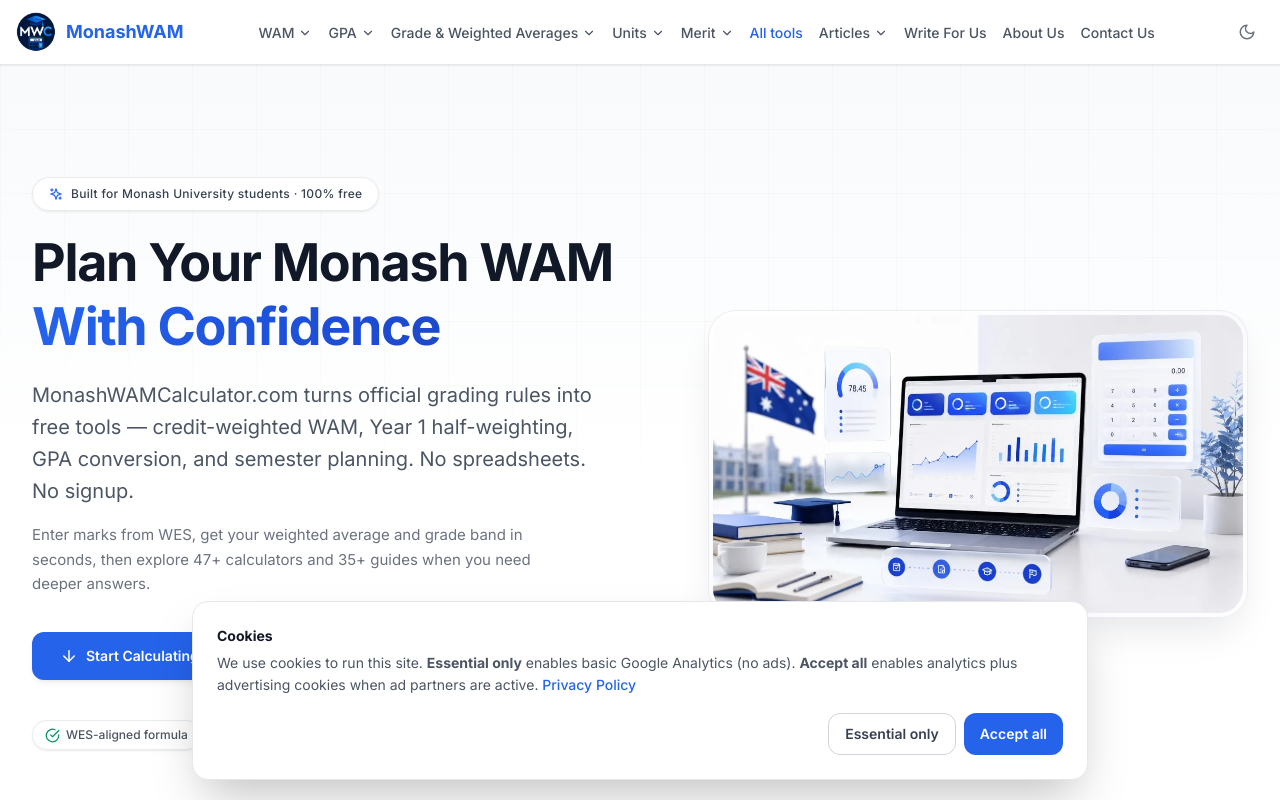
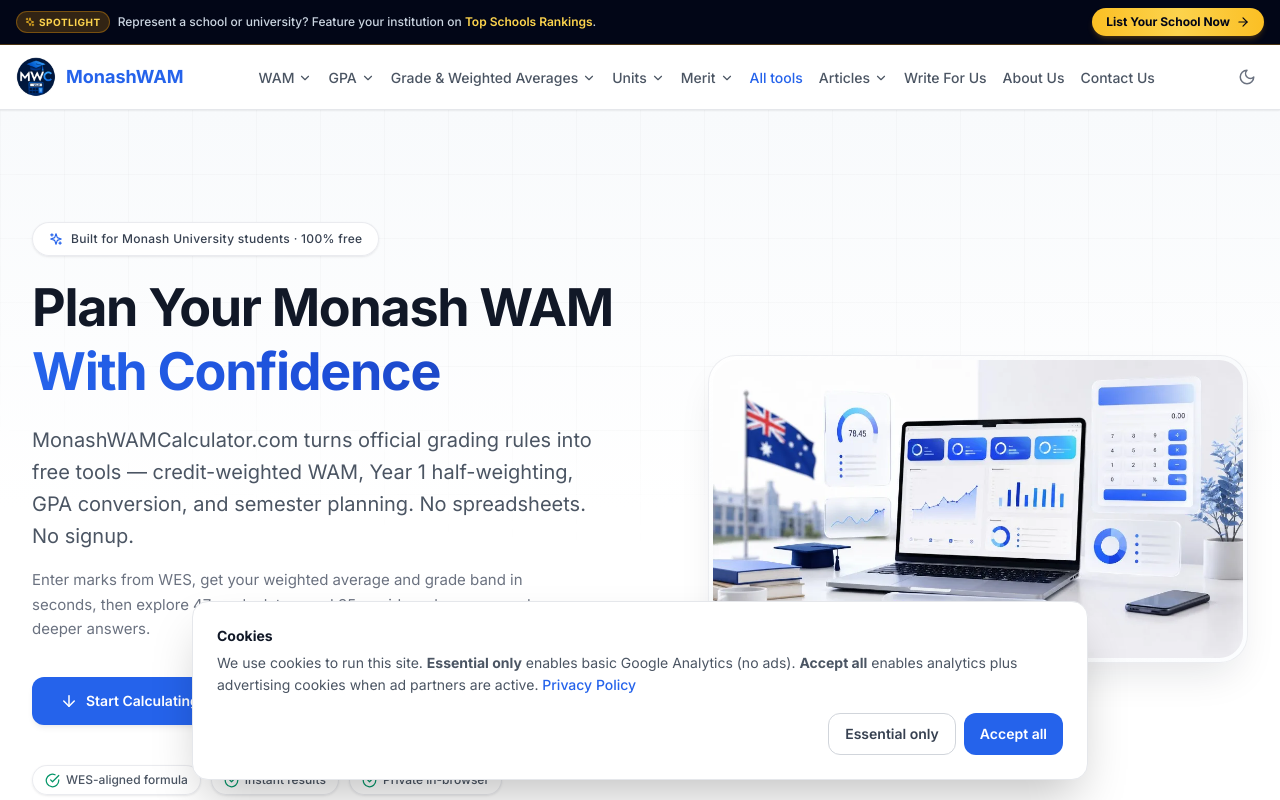
Before and after one commit to asbusiness276-cyber/monash-wam-calculator, a React (Vite) app: page / in a window 1280 px wide. Shown: the top 800 px of the page. Built offline with nearby package versions, Linux system fonts and the light colour scheme.

Commit message:
Update TopSchools ad to sleek pill button matching screenshot in top header

```diff
--- a/src/App.tsx
+++ b/src/App.tsx
@@ -4,7 +4,6 @@
 import Footer from './components/Footer';
 import CookieConsent from './components/CookieConsent';
 import PageLoader from './components/PageLoader';
-import TopSchoolsPromoBanner from './components/TopSchoolsPromoBanner';
 import Home from './pages/Home';
 
 const WAMtoGPA = lazy(() => import('./pages/WAMtoGPA'));
@@ -162,7 +161,6 @@
         {getPage(path)}
       </main>
       <Footer />
-      <TopSchoolsPromoBanner isFloating />
       <CookieConsent />
     </div>
   );
--- a/src/components/Navbar.tsx
+++ b/src/components/Navbar.tsx
@@ -1,6 +1,7 @@
 import { useState } from 'react';
 import { Moon, Sun, Menu, X, ChevronDown } from 'lucide-react';
 import SiteLogo from './SiteLogo';
+import TopSchoolsPromoBanner from './TopSchoolsPromoBanner';
 import { ARTICLE_CATEGORIES, getArticleCategoryPath } from '../data/articleCategories';
 import { CALCULATOR_CATEGORIES, type CalculatorCategory } from '../data/calculatorCatalog';
 
@@ -35,7 +36,9 @@
   const [mobileArticlesOpen, setMobileArticlesOpen] = useState(false);
 
   return (
-    <nav className="sticky top-0 z-50 bg-white/95 dark:bg-gray-900/95 backdrop-blur border-b border-gray-200 dark:border-gray-700 shadow-sm">
+    <>
+      <TopSchoolsPromoBanner variant="top-bar" />
+      <nav className="sticky top-0 z-50 bg-white/95 dark:bg-gray-900/95 backdrop-blur border-b border-gray-200 dark:border-gray-700 shadow-sm">
       <div className="max-w-7xl mx-auto px-4 py-3 flex items-center justify-between">
         <a href="/" className="flex items-center gap-2.5 font-bold text-primary-600 dark:text-primary-400 text-lg" title="Monash WAM Calculator — WAM Calculator">
           <SiteLogo size="md" />
@@ -281,5 +284,6 @@
         </div>
       )}
     </nav>
+    </>
   );
 }
--- a/src/components/TopSchoolsPromoBanner.tsx
+++ b/src/components/TopSchoolsPromoBanner.tsx
@@ -1,92 +1,65 @@
-import { useState } from 'react';
-import { Sparkles, CheckCircle2, ArrowRight, X, GraduationCap } from 'lucide-react';
+import { ArrowRight, GraduationCap, Sparkles } from 'lucide-react';
 
 interface TopSchoolsPromoBannerProps {
+  variant?: 'button' | 'top-bar';
   className?: string;
-  isFloating?: boolean;
 }
 
 export default function TopSchoolsPromoBanner({
+  variant = 'button',
   className = '',
-  isFloating = false,
 }: TopSchoolsPromoBannerProps) {
-  const [isDismissed, setIsDismissed] = useState(false);
-
-  if (isDismissed) return null;
-
   const handleClick = () => {
     if (typeof window.gtag === 'function') {
       window.gtag('event', 'topschools_promo_click', {
+        variant,
         destination: 'https://topschoolsrankings.com/',
       });
     }
   };
 
+  if (variant === 'top-bar') {
     return (
-    <div
-      className={`relative overflow-hidden rounded-2xl bg-slate-950/95 border border-amber-400/40 p-4 shadow-xl text-white transition-all duration-300 hover:border-amber-400/60 ${
-        isFloating ? 'hidden md:block fixed bottom-5 right-5 z-40 w-[270px] shadow-2xl shadow-amber-950/50' : 'w-full max-w-[280px]'
-      } ${className}`}
-    >
-      {/* Ambient Gold Glow */}
-      <div className="absolute top-0 right-0 w-24 h-24 bg-amber-500/10 rounded-full blur-xl pointer-events-none" />
-
-      {isFloating && (
-        <button
-          onClick={() => setIsDismissed(true)}
-          className="absolute top-2.5 right-2.5 p-1 rounded-lg text-slate-400 hover:text-white hover:bg-slate-800/80 transition-colors"
-          title="Dismiss"
-          aria-label="Dismiss banner"
-        >
-          <X className="w-3.5 h-3.5" />
-        </button>
-      )}
-
-      {/* Header Badge & Sponsor Tag */}
-      <div className="flex items-center justify-between gap-1.5">
-        <span className="inline-flex items-center gap-1 px-2 py-0.5 rounded-full text-[10px] font-black uppercase tracking-wider bg-amber-500/20 text-amber-300 border border-amber-500/35">
+      <div className="bg-slate-950 border-b border-amber-500/30 text-white text-xs py-2 px-4">
+        <div className="max-w-7xl mx-auto flex items-center justify-between gap-3">
+          <div className="flex items-center gap-2 min-w-0">
+            <span className="inline-flex items-center gap-1 px-2 py-0.5 rounded-full text-[10px] font-black uppercase tracking-wider bg-amber-500/20 text-amber-300 border border-amber-500/35 shrink-0">
               <Sparkles className="w-2.5 h-2.5 text-amber-400" />
-          Directory
+              Spotlight
             </span>
-        {!isFloating && (
-          <span className="text-[9px] font-bold text-slate-500 uppercase tracking-widest">Sponsored</span>
-        )}
+            <p className="text-slate-300 font-medium truncate text-[11px] sm:text-xs">
+              Represent a school or university? Feature your institution on <strong className="text-amber-300 font-semibold">Top Schools Rankings</strong>.
+            </p>
           </div>
 
-      {/* Main Title */}
-      <h4 className="mt-2 text-xs font-black text-white leading-snug flex items-center gap-1.5">
-        <GraduationCap className="w-3.5 h-3.5 text-amber-400 shrink-0" />
-        <span>List Your School or University</span>
-      </h4>
-
-      {/* Short Punchy Copy */}
-      <p className="mt-1 text-[11px] text-slate-300 leading-snug">
-        Feature your institution on <strong className="text-amber-300 font-semibold">Top Schools Rankings</strong> to reach prospective students worldwide.
-      </p>
-
-      {/* Compact Bullets Grid */}
-      <div className="mt-2.5 grid grid-cols-2 gap-1.5 text-[10px] font-medium text-slate-300">
-        <div className="flex items-center gap-1">
-          <CheckCircle2 className="w-3 h-3 text-emerald-400 shrink-0" />
-          <span className="truncate">Verified Profile</span>
-        </div>
-        <div className="flex items-center gap-1">
-          <CheckCircle2 className="w-3 h-3 text-emerald-400 shrink-0" />
-          <span className="truncate">Global Reach</span>
-        </div>
-      </div>
-
-      {/* Compact High-Converting CTA Button */}
           <a
             href="https://topschoolsrankings.com/"
             target="_blank"
             rel="noopener noreferrer"
             onClick={handleClick}
-        className="mt-3 group flex items-center justify-center gap-1.5 w-full py-2 px-3 rounded-xl font-extrabold text-[11px] text-slate-950 bg-gradient-to-r from-amber-400 via-amber-300 to-amber-400 hover:from-amber-300 hover:to-amber-200 transition-all duration-300 shadow-md shadow-amber-500/25 hover:shadow-amber-500/40 active:scale-[0.98]"
+            className="group shrink-0 inline-flex items-center gap-1.5 px-3.5 py-1.5 rounded-full font-extrabold text-xs text-slate-950 bg-gradient-to-r from-amber-400 via-amber-300 to-amber-400 hover:from-amber-300 hover:to-amber-200 transition-all duration-300 shadow-md shadow-amber-500/20 hover:shadow-amber-500/40 active:scale-[0.98]"
           >
             <span>List Your School Now</span>
-        <ArrowRight className="w-3 h-3 transition-transform group-hover:translate-x-0.5" />
+            <ArrowRight className="w-3.5 h-3.5 transition-transform group-hover:translate-x-0.5" />
           </a>
+        </div>
       </div>
     );
   }
+
+  // Pure Standalone Pill Button matching user screenshot
+  return (
+    <a
+      href="https://topschoolsrankings.com/"
+      target="_blank"
+      rel="noopener noreferrer"
+      onClick={handleClick}
+      className={`group inline-flex items-center justify-center gap-2 px-5 py-2.5 rounded-full font-black text-xs sm:text-sm text-slate-950 bg-gradient-to-r from-amber-400 via-amber-300 to-amber-400 hover:from-amber-300 hover:to-amber-200 transition-all duration-300 shadow-lg shadow-amber-500/25 hover:shadow-amber-500/40 active:scale-[0.98] cursor-pointer whitespace-nowrap ${className}`}
+      title="List Your School or University on Top Schools Rankings"
+    >
+      <GraduationCap className="w-4 h-4 shrink-0 text-slate-950" />
+      <span>List Your School Now</span>
+      <ArrowRight className="w-4 h-4 shrink-0 transition-transform group-hover:translate-x-0.5" />
+    </a>
+  );
+}
```
Lines whose indentation alone changed are shown as unchanged.
